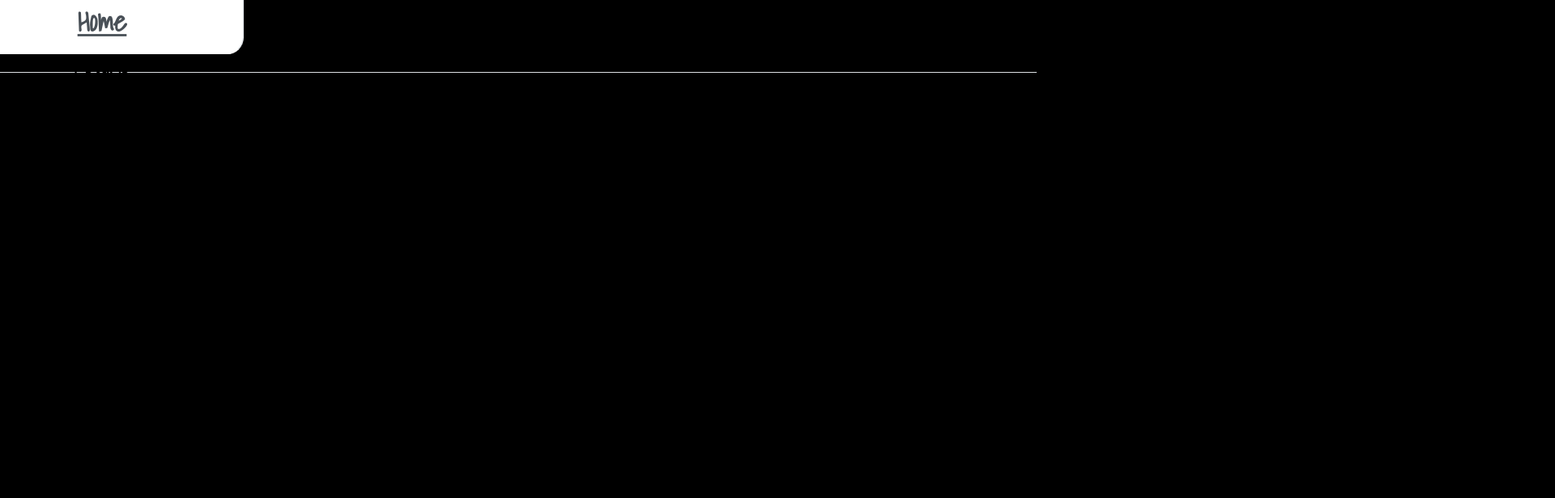
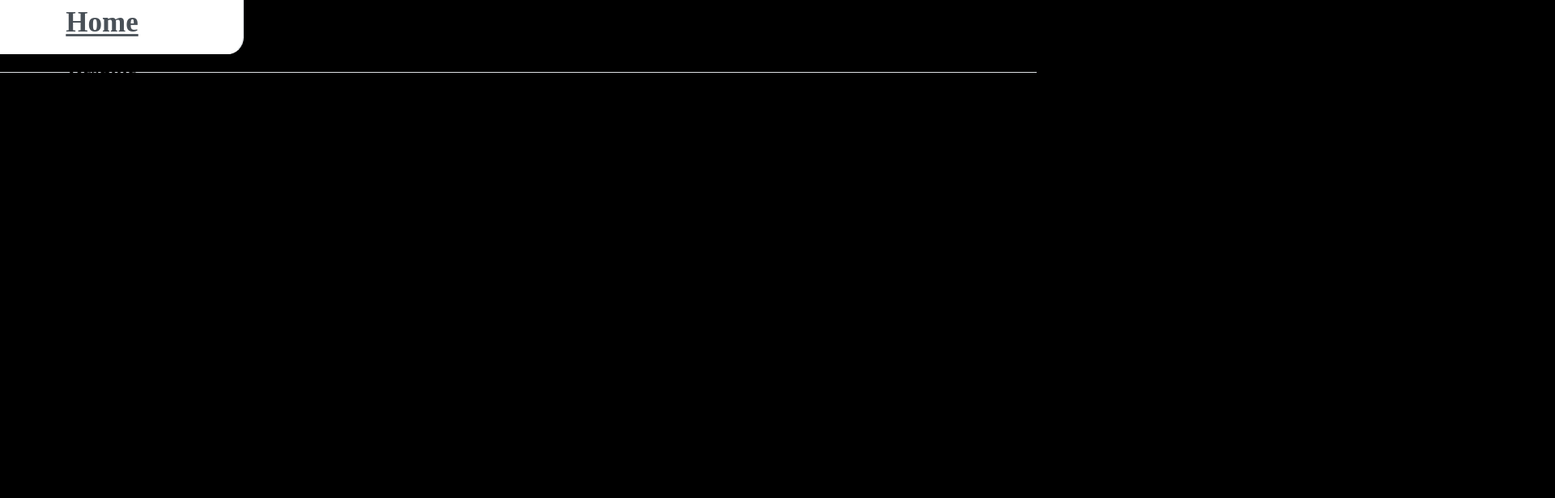
Before and after one commit to arrozconpollo220/Alex-Portfolio, a React (Vite) app: page / in a window 1280 px wide. Shown: the top 616 px of the page at 81% size, 1920 px wide, since content can reach past the window. Built offline with nearby package versions, Linux system fonts and the light colour scheme.

Commit message:
changing fonts

```diff
--- a/index.html
+++ b/index.html
@@ -3,9 +3,9 @@
   <head>
     <meta charset="UTF-8" />
     <link rel="icon" type="image/svg+xml" href="/vite.svg" />
-    <style>
-      @import url('https://fonts.googleapis.com/css2?family=Pixelify+Sans:wght@400..700&family=Shadows+Into+Light&display=swap');
-      </style>
+    <!-- <style>
+      @import url('https://fonts.googleapis.com/css2?family=Inter:ital,opsz,wght@0,14..32,100..900;1,14..32,100..900&family=Shadows+Into+Light&display=swap');
+      </style> -->
     <meta name="viewport" content="width=device-width, initial-scale=1.0" />
     <title>React Router</title>
   </head>
--- a/src/App.css
+++ b/src/App.css
@@ -1,9 +1,8 @@
-
 
 body {
     background-color: black;
     color: white;
-    font-family: shadows into Light;
+    font-family: shadows into light;
 }
 
 ul {
```
